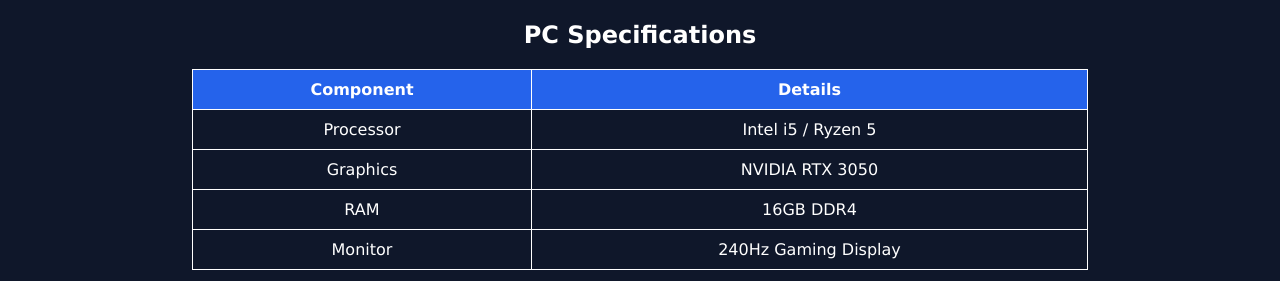
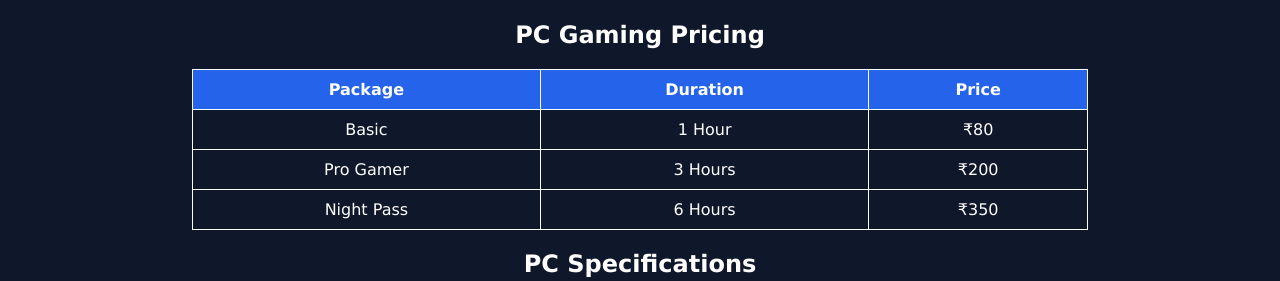
Before and after one commit to samunere87-crypto/gaming-cafe-website, a plain HTML site: page pcgaming.html in a window 1280 px wide. Shown: the part 719-1000 px from the top of the page. Drawn offline with Linux system fonts and the light colour scheme.

Commit message:
Update pcgaming.html

```diff
--- a/pcgaming.html
+++ b/pcgaming.html
@@ -103,6 +103,36 @@ margin-top:30px;
 width="450"
 alt="Gaming PC Setup">
 
+<h2>PC Gaming Pricing</h2>
+
+<table>
+
+<tr>
+<th>Package</th>
+<th>Duration</th>
+<th>Price</th>
+</tr>
+
+<tr>
+<td>Basic</td>
+<td>1 Hour</td>
+<td>₹80</td>
+</tr>
+
+<tr>
+<td>Pro Gamer</td>
+<td>3 Hours</td>
+<td>₹200</td>
+</tr>
+
+<tr>
+<td>Night Pass</td>
+<td>6 Hours</td>
+<td>₹350</td>
+</tr>
+
+</table>
+
 <h2>PC Specifications</h2>
 
 <table>
@@ -143,4 +173,5 @@ alt="Gaming PC Setup">
 </footer>
 
 </body>
+
 </html>
```
